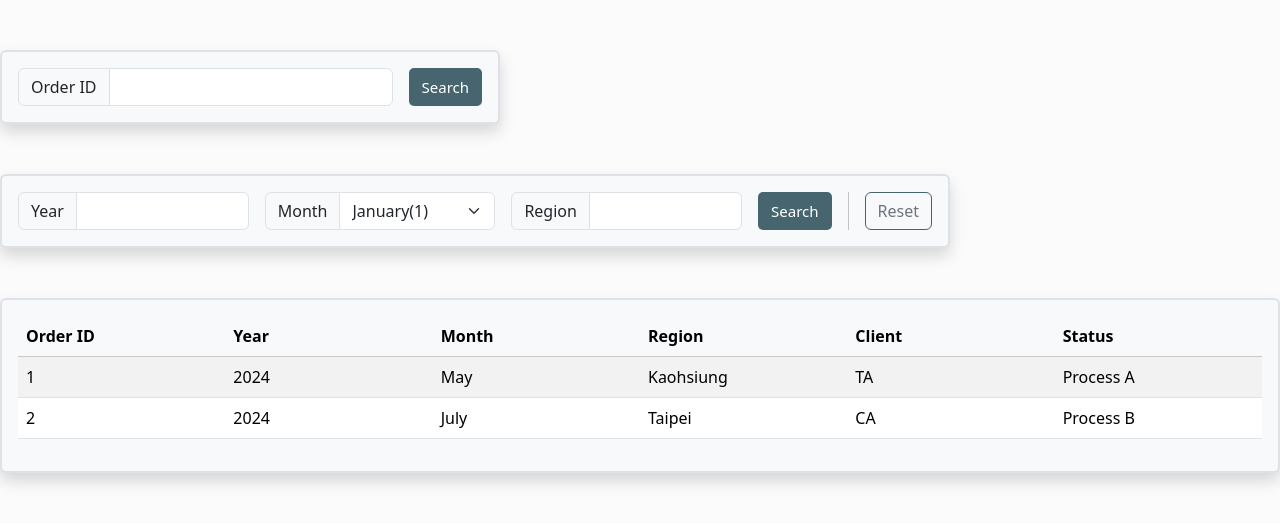
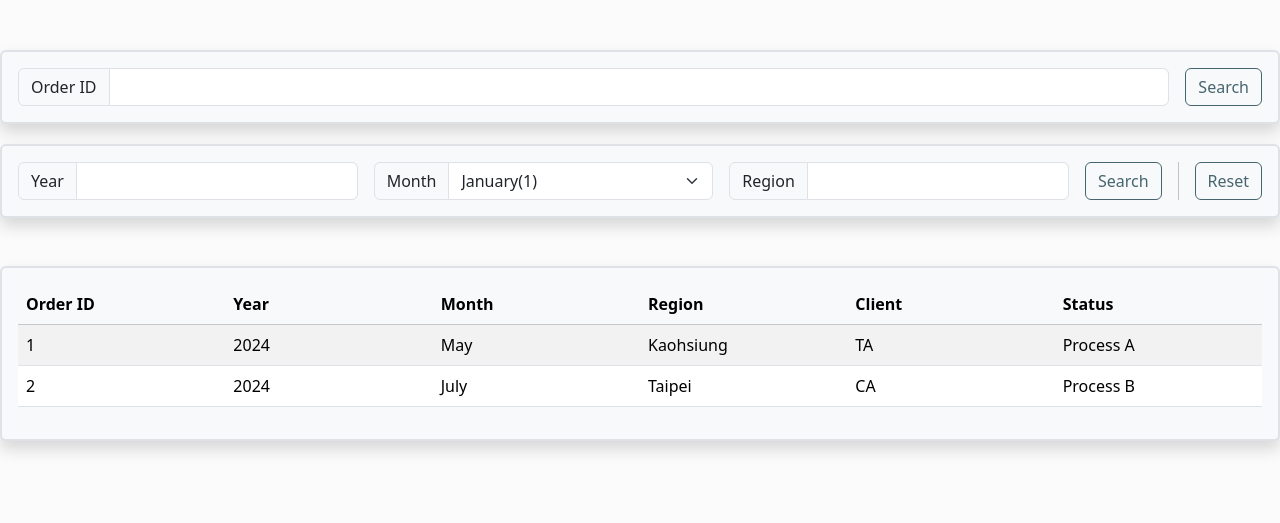
Before and after one commit to miamii11036/WarehouseVerification.github.io, a Django app: page /search/ in a window 1280 px wide. Shown: the part 77-600 px from the top of the page. Run offline with Django 5.2, Linux system fonts and the light colour scheme.

Commit message:
搜尋頁面畫面與行動頁面OK

```diff
--- a/ShippingSystem/myweb/templates/base.html
+++ b/ShippingSystem/myweb/templates/base.html
@@ -19,7 +19,7 @@
 
 </head>
 <body>
-  <nav class="navbar navbar-expand-lg bg-body-tertiary" style="background-color: #8FABB7 !important;">
+  <nav class="navbar navbar-expand-lg bg-body-tertiary" style="background-color: #8FABB7 !important; min-width: 700px;">
     <div class="container-fluid" >
       <div class="navbar-brand" style="margin: 0px;"><img src="{% static 'image/4.png' %}" style="height: 45px; width: 45px;">&nbsp;</div>
       <button class="navbar-toggler" type="button" data-bs-toggle="collapse" data-bs-target="#navbarNav" aria-controls="navbarNav" aria-expanded="false" aria-label="Toggle navigation">
--- a/ShippingSystem/myweb/templates/execute/search.html
+++ b/ShippingSystem/myweb/templates/execute/search.html
@@ -4,27 +4,40 @@
 
 {% block head %}
     <style>
-        .submit{
-             /* 按鈕與輸入框的間距 */
-            padding: 7.5px 13px;
-            background-color: #46656F; /* 按鈕背景色 */
-            color: white;
-            border: none;
-            border-radius: 5px;
-            cursor: pointer;
-            font-size: 15px;
-            width: fit-content;
-        }
         body{
             height: 100vh;
+        }
+        .btn-outline-secondary{
+            --bs-btn-color: #46656F;
+            --bs-btn-border-color: #46656F;
+            --bs-btn-hover-color: #FBFBFB;
+            --bs-btn-hover-bg: #46656F;
+            --bs-btn-hover-border-color:--bs-btn-hover-border-color: #46656F;
+            --bs-btn-active-color: #FBFBFB;
+            --bs-btn-active-bg: #46656F;
+            --bs-btn-active-border-color: #46656F;
+            --bs-btn-disabled-color: #46656F;
+            --bs-btn-disabled-border-color: #46656F;
+        }
+        @media (max-width: 700px) {
+            .responsive-form {
+                flex-direction: column;
+            }
+        }
 
+
+        .border.border-2.shadow.p-3.mb-5.bg-body-tertiary.rounded {
+            flex: 1;
+            margin-top: 50px;
+            min-width: 700px;
+            margin: auto;
         }
-    @media  (max-width: 468px) {
-        .hstack gap-3 {
-            flex-direction: column;
-            align-items: flex-start;
+        #OrderIDSearch {
+            max-width: 1450px;
+            margin-top: 50px;
+            margin-bottom: 20px !important;
         }
-    }
+
     </style>
 {% endblock %}
 <!-------body-----想法:使用者輸入orderId後，系統會自動在表格中搜尋對應的ID，找到後該列會反藍並展開order的詳細內容---------
@@ -32,18 +45,18 @@
 
 {% block content %}
 <!--查詢orderID輸入框-->
-<div class="border border-2 rounded p-3 shadow p-3 mb-5 bg-body-tertiary rounded"  style="flex: 1; margin-top: 50px; max-width: 500px;">
+<div class="border border-2 shadow p-3 mb-5 bg-body-tertiary rounded" id="OrderIDSearch">
     <form action="" method="post" class="hstack gap-3">
         <div class="input-group mb-3" style="margin-bottom: 0px !important;">
             <div class="input-group-text" id="OrderID">Order ID</div>
-            <input type="text" class="form-control" aria-label="OrderID" aria-describedby="basic-addon1">
+            <input type="text" class="form-control" aria-label="OrderID">
         </div>
         <!--查詢按鈕-->
-        <button class="submit" type="button" id="OrderIDSearch">Search</button>
+        <button class="btn btn-outline-secondary" type="button" id="OrderIDSearchButton">Search</button>
     </form>
 </div>
 <!--篩選範圍-->
-<div class="border border-2 rounded p-3 shadow p-3 mb-5 bg-body-tertiary rounded"  style="flex: 1; margin-top: 50px; max-width: 950px;">
+<div class="border border-2 shadow p-3 mb-5 bg-body-tertiary rounded"  style="max-width: 1450px;">
     <form>
         <div class="hstack gap-3">
             <!--年份-->
@@ -76,7 +89,7 @@
             </div>
             <!--提交按鈕與重置按鈕-->
             <div class="hstack gap-3">
-                <button class="submit" type="button" id="FilterSearch">Search</button>
+                <button class="btn btn-outline-secondary" type="button" id="FilterSearch">Search</button>
                 <div class="vr"></div>
                 <button  type="button" class="btn btn-outline-secondary" style="border-color: #46656F; ">Reset</button>
             </div>
@@ -84,7 +97,7 @@
     </form>
 </div>
 
-<div class="border border-2 rounded p-3 shadow p-3 mb-5 bg-body-tertiary rounded"  style="flex: 1; margin-top: 50px;">
+<div class="border border-2 shadow p-3 mb-5 bg-body-tertiary rounded"  style="max-width: 2100px;">
     <table class="table table-striped">
         <thead class="table-light">
             <th style="width: 100px;">Order ID</th>
```
